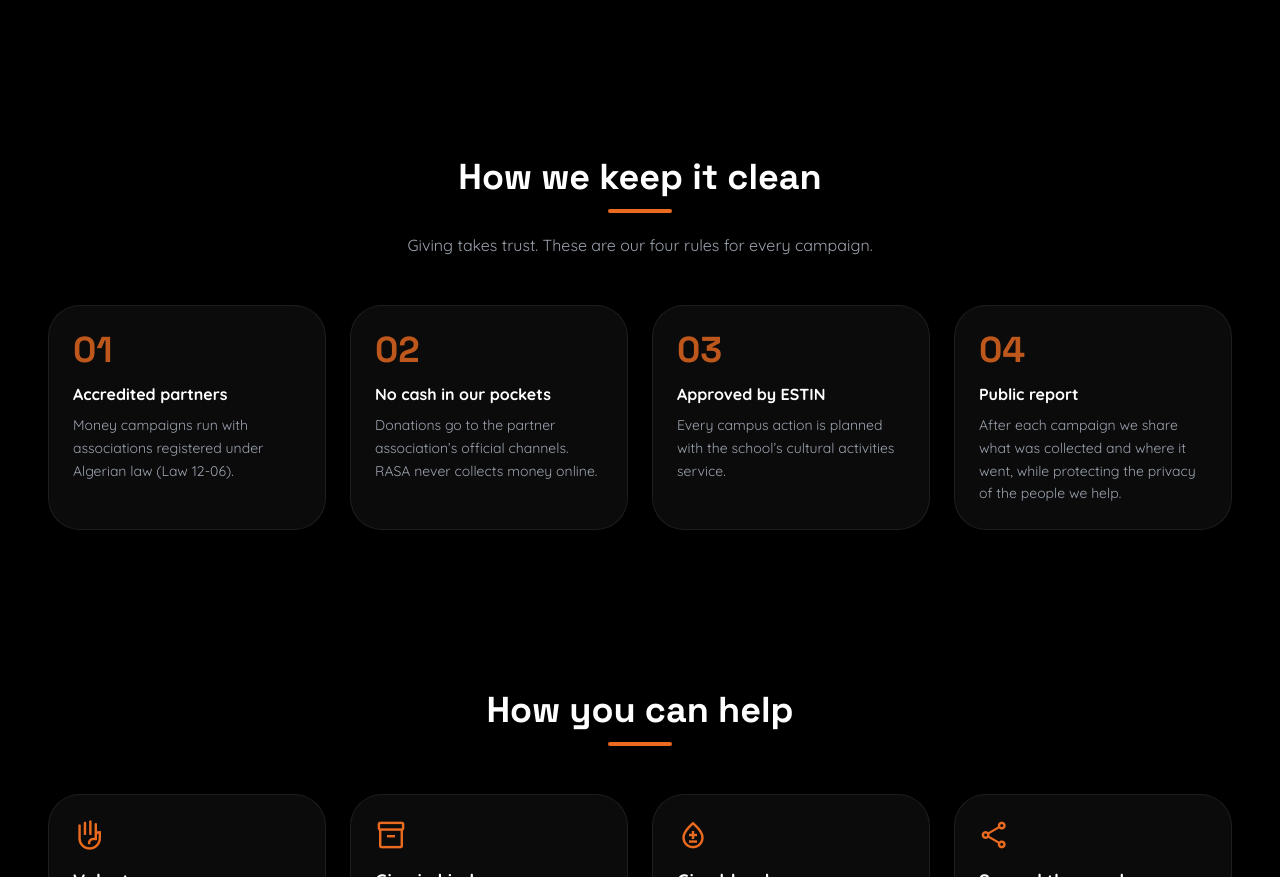
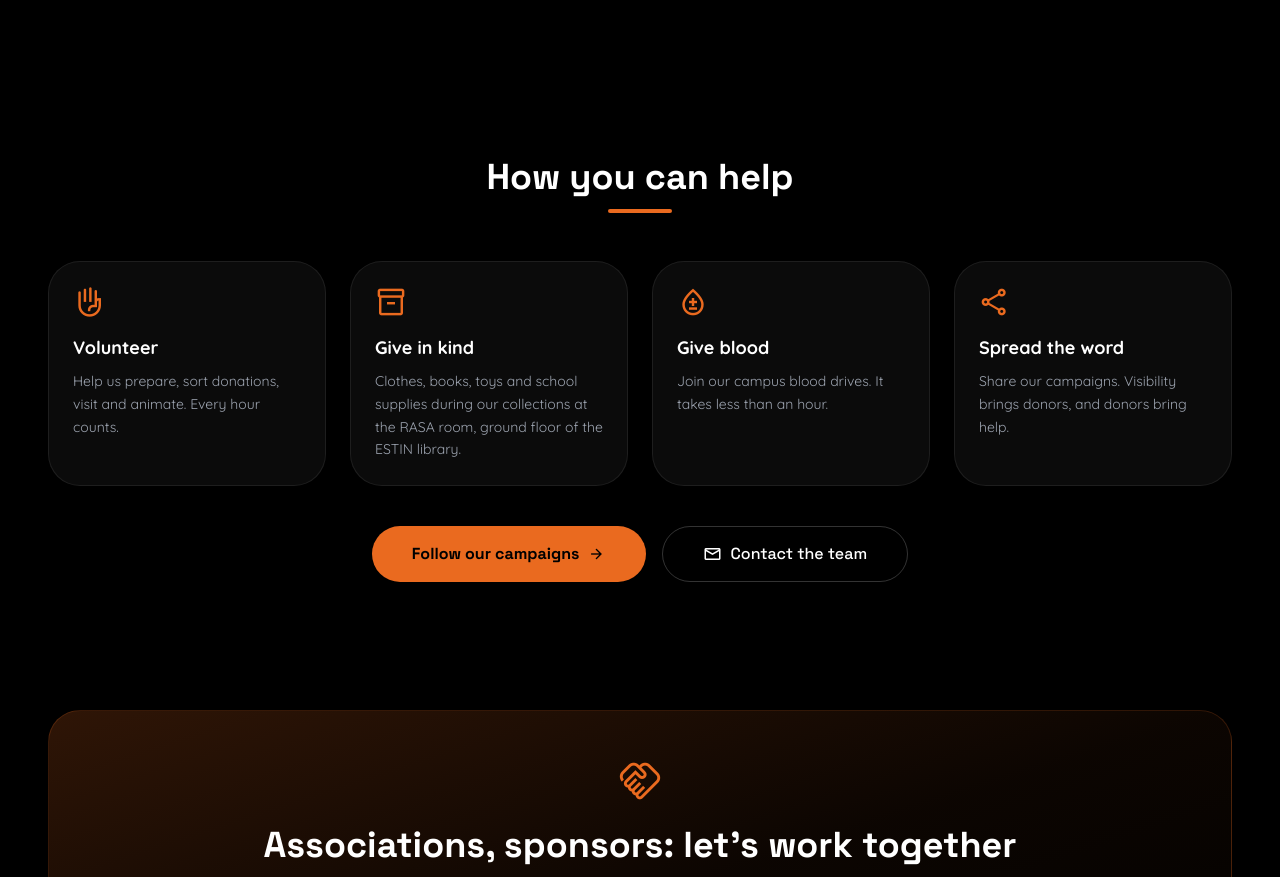
Before and after one commit to islemredouane/Rasa, a plain HTML site: page charity.html in a window 1280 px wide. Shown: the part 3354-4231 px from the top of the page. Drawn offline with nearby package versions, Linux system fonts and the light colour scheme; a web font is replaced by a local one.

Commit message:
Charity page: remove the 'How we keep it clean' section
Co-Authored-By: Claude Opus 5.5 <noreply@anthropic.com>

```diff
--- a/charity.html
+++ b/charity.html
@@ -571,49 +571,6 @@
             </div>
           </section>
 
-          <!-- Trust -->
-          <section id="trust" class="py-16 sm:py-20 scroll-mt-28">
-            <div class="text-center max-w-2xl mx-auto">
-              <h2 class="text-2xl sm:text-3xl md:text-4xl font-display font-bold">How we keep it clean</h2>
-              <div class="mt-3 h-1 w-16 bg-primary rounded-full mx-auto"></div>
-              <p class="mt-5 text-gray-400 text-sm sm:text-base">
-                Giving takes trust. These are our four rules for every campaign.
-              </p>
-            </div>
-
-            <div class="mt-12 grid grid-cols-1 sm:grid-cols-2 lg:grid-cols-4 gap-6">
-              <div class="glass-card rounded-2xl p-6">
-                <div class="font-display text-4xl font-bold text-primary/80">01</div>
-                <h3 class="mt-3 text-white font-bold">Accredited partners</h3>
-                <p class="mt-2 text-gray-400 text-sm leading-relaxed">
-                  Money campaigns run with associations registered under Algerian law (Law 12-06).
-                </p>
-              </div>
-              <div class="glass-card rounded-2xl p-6">
-                <div class="font-display text-4xl font-bold text-primary/80">02</div>
-                <h3 class="mt-3 text-white font-bold">No cash in our pockets</h3>
-                <p class="mt-2 text-gray-400 text-sm leading-relaxed">
-                  Donations go to the partner association’s official channels. RASA never collects money online.
-                </p>
-              </div>
-              <div class="glass-card rounded-2xl p-6">
-                <div class="font-display text-4xl font-bold text-primary/80">03</div>
-                <h3 class="mt-3 text-white font-bold">Approved by ESTIN</h3>
-                <p class="mt-2 text-gray-400 text-sm leading-relaxed">
-                  Every campus action is planned with the school’s cultural activities service.
-                </p>
-              </div>
-              <div class="glass-card rounded-2xl p-6">
-                <div class="font-display text-4xl font-bold text-primary/80">04</div>
-                <h3 class="mt-3 text-white font-bold">Public report</h3>
-                <p class="mt-2 text-gray-400 text-sm leading-relaxed">
-                  After each campaign we share what was collected and where it went, while protecting the privacy
-                  of the people we help.
-                </p>
-              </div>
-            </div>
-          </section>
-
           <!-- How you can help -->
           <section id="help" class="py-16 sm:py-20 scroll-mt-28">
             <div class="text-center max-w-2xl mx-auto">
```
